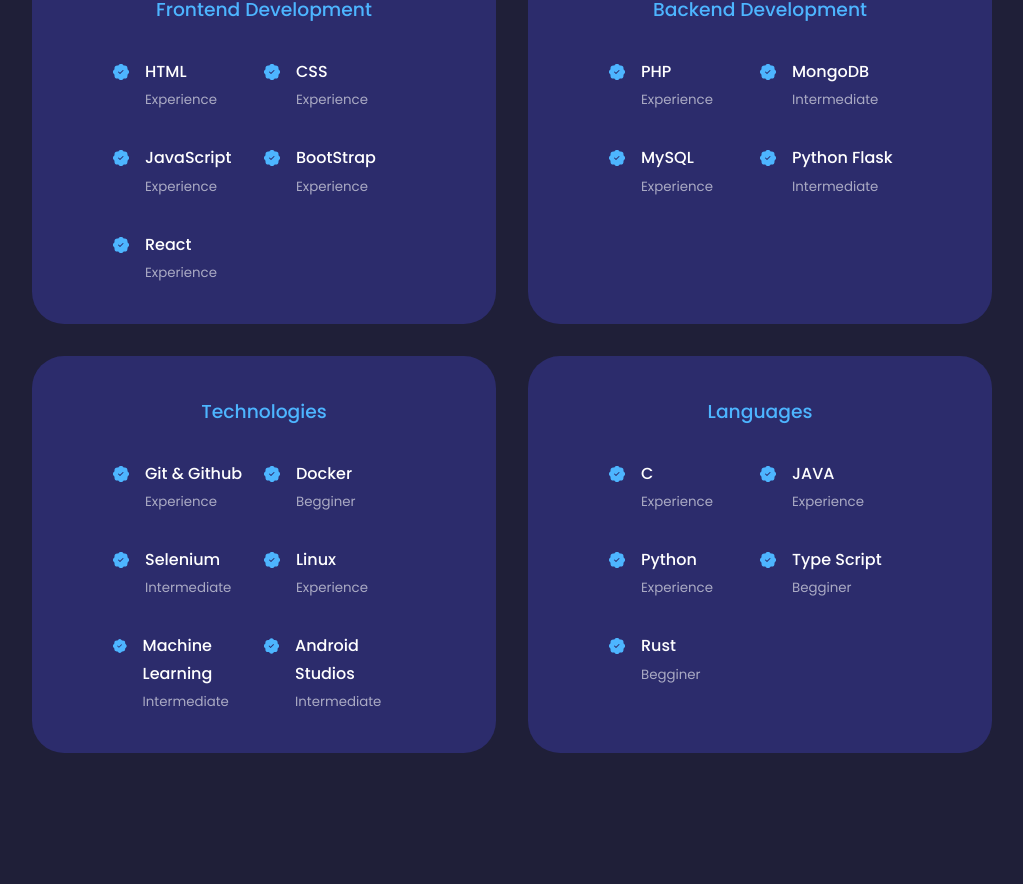
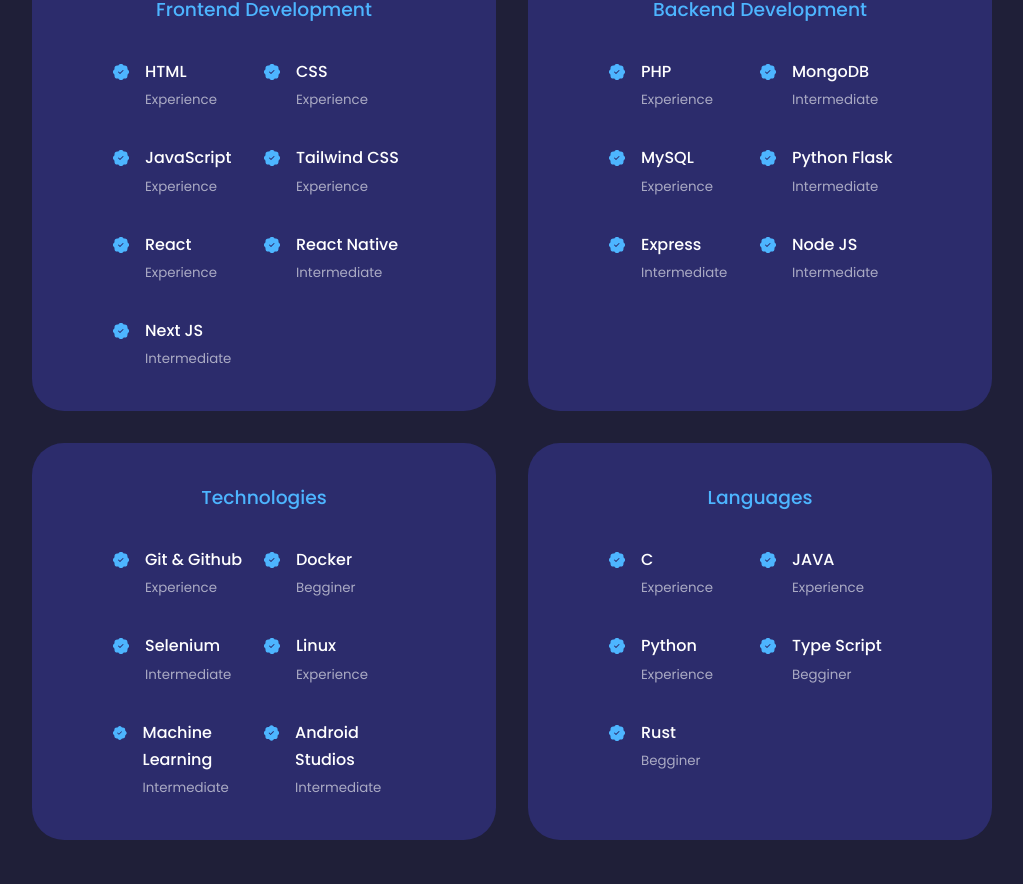
Before and after one commit to RAJASHEKARGUNAGANTI/myportfolio, a React (Create React App) app: page / in a window 1280 px wide. Shown: the part 1909-2793 px from the top of the page, without its empty margins (128-1151 px from the left). Built offline with nearby package versions, Linux system fonts and the light colour scheme.

Commit message:
updations in stack and favicon added

```diff
--- a/public/index.html
+++ b/public/index.html
@@ -5,6 +5,7 @@
     <meta http-equiv="X-UA-Compatible" content="IE=edge">
     <meta name="viewport" content="width=device-width, initial-scale=1.0">
     <title>Portfolio | Rajashekar</title>
+    <link rel="icon" href="favicon.ico" type="image/x-icon">
 </head>
 <body>
     <div id="root"></div>
--- a/src/components/experience/Experience.jsx
+++ b/src/components/experience/Experience.jsx
@@ -36,7 +36,7 @@
             <article className='experience__details'>
             <BsPatchCheckFill className='experience__details-icon' />
             <div>
-            <h4>BootStrap</h4>
+            <h4>Tailwind CSS</h4>
             <small className='text-light'>Experience</small>
             </div>
             </article>
@@ -47,7 +47,21 @@
             <small className='text-light'>Experience</small>
             </div>
             </article>
-          </div>
+            <article className='experience__details'>
+            <BsPatchCheckFill className='experience__details-icon' />
+            <div>
+            <h4>React Native</h4>
+            <small className='text-light'>Intermediate</small>
+            </div>
+            </article>
+            <article className='experience__details'>
+            <BsPatchCheckFill className='experience__details-icon' />
+            <div>
+            <h4>Next JS</h4>
+            <small className='text-light'>Intermediate</small>
+            </div>
+            </article>
+            </div>
         </div>
 {/* ==================== END OF FRONTEND ============================ */}
         <div className="experience__backend">
@@ -78,6 +92,20 @@
             <BsPatchCheckFill className='experience__details-icon' />
             <div>
             <h4>Python Flask</h4>
+            <small className='text-light'>Intermediate</small>
+            </div>
+            </article>
+            <article className='experience__details'>
+            <BsPatchCheckFill className='experience__details-icon' />
+            <div>
+            <h4>Express</h4>
+            <small className='text-light'>Intermediate</small>
+            </div>
+            </article>
+            <article className='experience__details'>
+            <BsPatchCheckFill className='experience__details-icon' />
+            <div>
+            <h4>Node JS</h4>
             <small className='text-light'>Intermediate</small>
             </div>
             </article>
--- a/src/components/portfolio/Portfolio.jsx
+++ b/src/components/portfolio/Portfolio.jsx
@@ -7,6 +7,7 @@
 import IMG4 from '../../assets/crop.jpg'
 import IMG5 from '../../assets/rainfall.jpg'
 import IMG6 from '../../assets/ZakopinWibsite.png'
+import IMG7 from '../../assets/blogxl.png'
 
 const Portfolio = () => {
   return (
@@ -26,12 +27,12 @@
         </article>
         <article className='portfolio__item'>
         <div className="portfolio__item-image">
-            <img src={IMG2} alt="" />
+        <img src={IMG7} alt="" />
         </div>
-          <h3>ACM (Web Application)</h3>
+        <h3>BlogXL (Blog wrinting website )</h3>
         <div className="portfolio__item-cta">
-            <a href="https://github.com/RAJASHEKARGUNAGANTI/ACMwesite.git" className='btn' target='_blank'>Github</a>
-            <a href="https://acmvjit.netlify.app/" className='btn btn-primary' target='_blank'>Live Demo</a>
+        <a href="https://github.com/RAJASHEKARGUNAGANTI/BlogXL.git" className='btn' target='_blank'>Github</a>
+        <a href="https://blogxl.vercel.app" className='btn btn-primary' target='_blank'>Live Demo</a>
         </div>
         </article>
         <article className='portfolio__item'>
@@ -46,9 +47,9 @@
         </article>
         <article className='portfolio__item'>
         <div className="portfolio__item-image">
-            <img src={IMG4} alt="" />
+        <img src={IMG5} alt="" />
         </div>
-          <h3>Crop Recommendation (ML model)</h3>
+        <h3>Rainfall Pridiction (ML model)</h3>
         <div className="portfolio__item-cta">
         <a href="https://github.com/RAJASHEKARGUNAGANTI/Machine-Learing-models.git" className='btn' target='_blank'>Github</a>
         <a href="https://github.com/RAJASHEKARGUNAGANTI/Machine-Learing-models.git" className='btn btn-primary' target='_blank'>Live Demo</a>
@@ -56,12 +57,12 @@
         </article>
         <article className='portfolio__item'>
           <div className="portfolio__item-image">
-            <img src={IMG5} alt="" />
+            <img src={IMG2} alt="" />
           </div>
-          <h3>Rainfall Pridiction (ML model)</h3>
+          <h3>ACM (Web Application)</h3>
           <div className="portfolio__item-cta">
-            <a href="https://github.com/RAJASHEKARGUNAGANTI/Machine-Learing-models.git" className='btn' target='_blank'>Github</a>
-            <a href="https://github.com/RAJASHEKARGUNAGANTI/Machine-Learing-models.git" className='btn btn-primary' target='_blank'>Live Demo</a>
+            <a href="https://github.com/RAJASHEKARGUNAGANTI/ACMwesite.git" className='btn' target='_blank'>Github</a>
+            <a href="https://acmvjit.netlify.app/" className='btn btn-primary' target='_blank'>Live Demo</a>
           </div>
         </article>
         <article className='portfolio__item'>
--- a/src/components/qualification/Qualification.jsx
+++ b/src/components/qualification/Qualification.jsx
@@ -123,21 +123,22 @@
                         </div>
 
                         <div>
-                            <h3 className="qualification__title">App Design</h3>
-                            <span className="qualifiaction__subtitle">Kotlin</span>
-                            <div className="qualification__calender">
-                                <i className="uil uil-calender-alt"></i>2022 - present
-                            </div>
+                        <h3 className="qualification__title">AI ML</h3>
+                        <span className="qualifiaction__subtitle">Github</span>
+                        <div className="qualification__calender">
+                            <i className="uil uil-calender-alt"></i>2021 - 2022
+                        </div>
                         </div>
                     </div>
 
                     <div className="qualification__data">
                         <div>
-                            <h3 className="qualification__title">AI ML</h3>
+                        <h3 className="qualification__title">React</h3>
                             <span className="qualifiaction__subtitle">Github</span>
                             <div className="qualification__calender">
-                                <i className="uil uil-calender-alt"></i>2021 - 2022
+                                <i className="uil uil-calender-alt"></i>2022 - Present
                             </div>
+
                         </div>
 
                         <div>
@@ -147,18 +148,35 @@
                     </div>
 
                     <div className="qualification__data">
+                    <div></div>
+                    <div>
+                        <span className="qualification__rounder"></span>
+                        <span className="qualification__line"></span>
+                    </div>
                         <div>
-                            <h3 className="qualification__title">React</h3>
-                            <span className="qualifiaction__subtitle">Github</span>
+                        <h3 className="qualification__title">App Design</h3>
+                            <span className="qualifiaction__subtitle">React Native</span>
                             <div className="qualification__calender">
-                                <i className="uil uil-calender-alt"></i>2022 - Present
+                                <i className="uil uil-calender-alt"></i>2023 - present
                             </div>
+
                         </div>
 
-                        <div>
-                            <span className="qualification__rounder"></span>
-                            <span className="qualification__line"></span>
-                        </div>
+                    </div>
+                    <div className="qualification__data">
+                    <div>
+                    <h3 className="qualification__title">Next JS</h3>
+                    <span className="qualifiaction__subtitle">Github</span>
+                    <div className="qualification__calender">
+                        <i className="uil uil-calender-alt"></i>2024 - Present
+                    </div>
+                </div>
+                    <div>
+                        <span className="qualification__rounder"></span>
+                        <span className="qualification__line"></span>
+                    </div>
+                        <div></div>
+
                     </div>
 
                 </div>
```
Also changed, not shown: src/assets/blogxl.png (added), 1 other file (tests, documents, lock files or other folders). Lines whose indentation alone changed are shown as unchanged.
